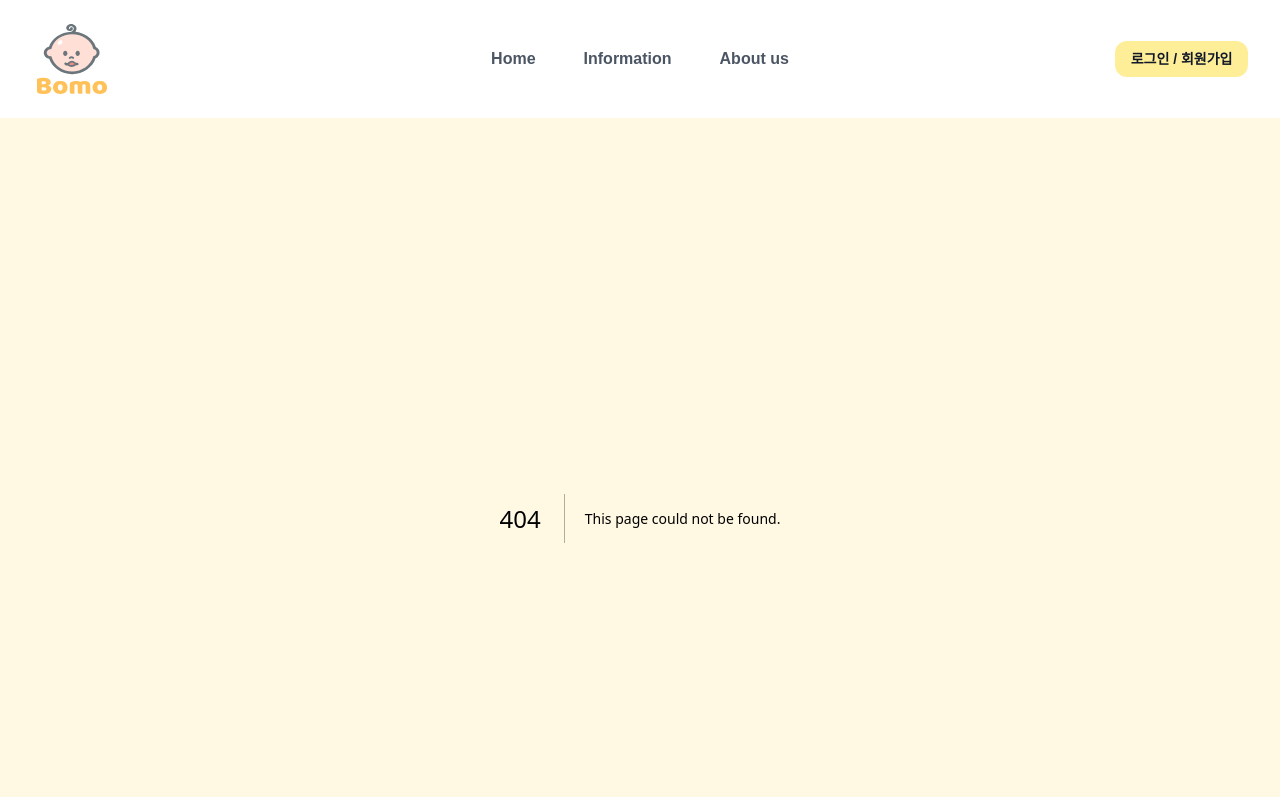
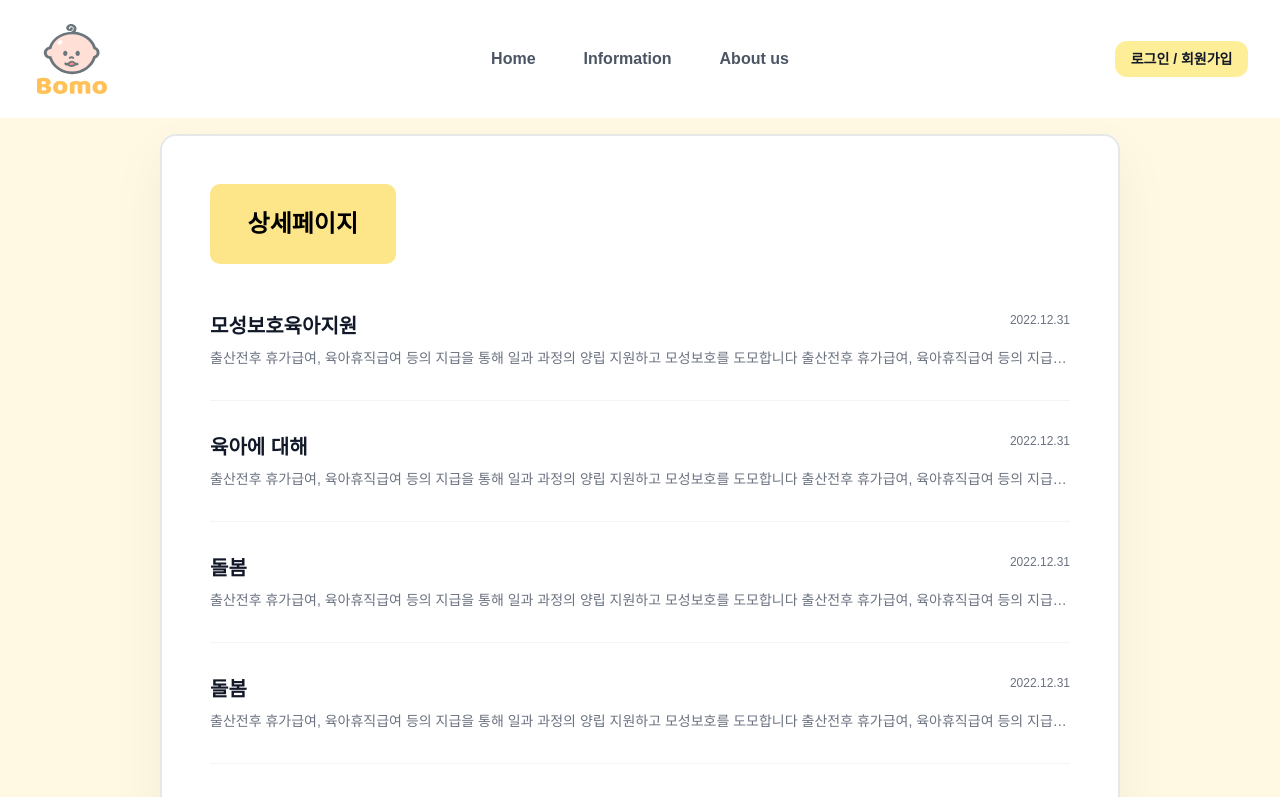
Before and after one commit to SeoulBomo/SeoulBomo.FE, a Next.js app: page /detail in a window 1280 px wide. Before the commit this address had no page. Shown: the top 797 px of the page. Built offline with nearby package versions, Linux system fonts and the light colour scheme; a web font is replaced by a local one.

Commit message:
chore: 상세페이지 라우팅

```diff
--- /dev/null
+++ b/src/app/detail/page.tsx
@@ -0,0 +1,9 @@
+import DetailSearchFrame from "@/components/commonSearch/DetailSearchFrame";
+
+export default function Search() {
+  return (
+    <div className="flex justify-center items-center flex-wrap">
+      <DetailSearchFrame />
+    </div>
+  );
+}
```
